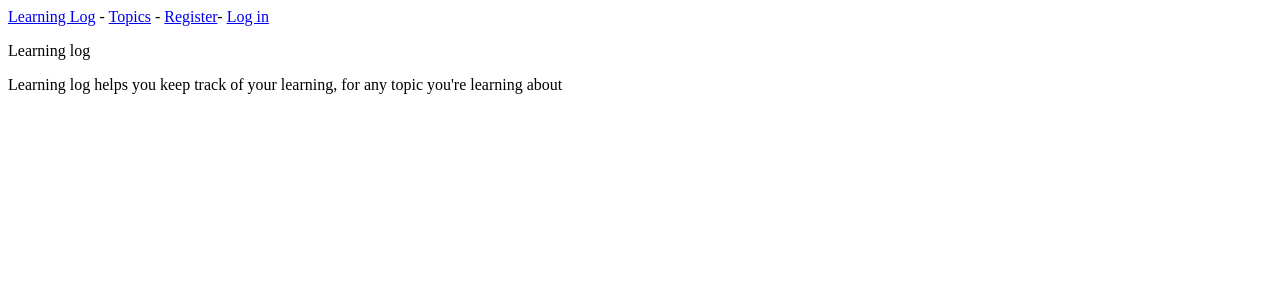
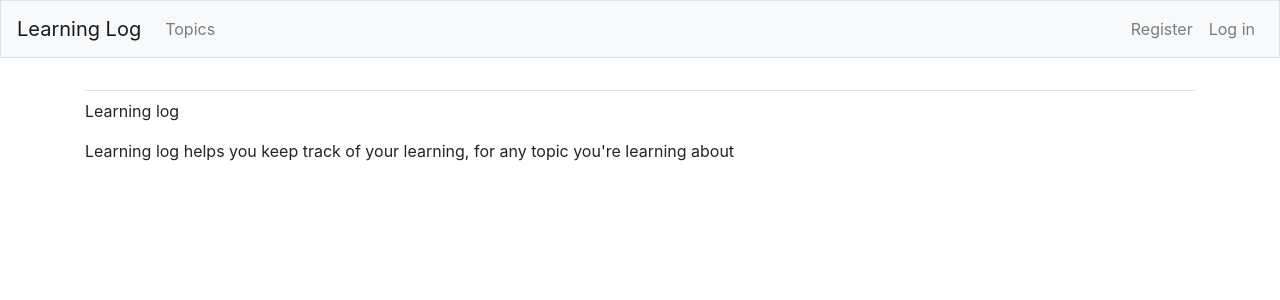
Before and after one commit to Mming-Chien/learning_log, a Django app: page / in a window 1280 px wide. Shown: the top 300 px of the page. Run offline with Django 4.2, Linux system fonts and the light colour scheme; some libraries are stand-ins or nearby versions.

Commit message:
apply boostrap4, modify index, add navbar
intall and apply boostrap4, modify base and add a navigation bar to base

```diff
--- a/learning_log/settings.py
+++ b/learning_log/settings.py
@@ -34,6 +34,9 @@ INSTALLED_APPS = [
     # My apps
     "learning_logs",
     "users",
+
+    # Third party apps
+    'bootstrap4',
 
     # Default django apps.
     'django.contrib.admin',
--- a/learning_logs/templates/learning_logs/base.html
+++ b/learning_logs/templates/learning_logs/base.html
@@ -1,14 +1,61 @@
-<p>
-	<a href="{% url 'learning_logs:index' %}">Learning Log</a> -
-	<a href="{% url 'learning_logs:topics' %}">Topics</a> -
-	{% if user.is_authenticated %}
-		Hello,{{ user.username }}.
-		<a href="{% url 'users:logout' %}">Log out</a>
-	{% else %}
-		<a href="{% url 'users:register' %}">Register</a>-
-		<a href="{% url 'users:login' %}">Log in</a>
+{% load bootstrap4 %}
+<!DOCTYPE html>
+<html lang="en">
+<head>
+	<meta charset="utf-8">
+	<meta name="viewport" content="width=device-width, initial-scale=1, shrink-to-fit=no">
+	<title>Learning Log</title>
 
-	{% endif %}
-</p>
+	{% bootstrap_css %}
+	{% bootstrap_javascript jquery="full" %}
+</head>
+<body>
 
-{% block content %}{% endblock content %}
+	<nav class="navbar navbar-expand-md navbar-light bg-light mb-4 border">
+		<a class="navbar-brand" href="{% url 'learning_logs:index' %}">Learning Log</a>
+		<button class="navbar-toggler" type="button" data-toggle="collapse" data-target="#navbarCollapse" aria-controls="navbarCollapse" aria-expanded="false" aria-lable="Toggle navigation">
+			<span class="navbar-toggler-icon"></span>
+		</button>
+
+		<div class="collapse navbar-collapse" id= "navbarCollapse">
+			<ul class="navbar-nav mr-auto">
+				<li class="nav-item">
+					<a class="nav-link" href="{% url 'learning_logs:topics' %}">Topics</a>
+				</li>
+			</ul>
+
+			<ul class="navbar-nav ml-auto">
+				{% if user.is_authenticated %}
+					<li class="nav-item">
+						<span class="navbar-text">Hello, {{ user.username }}</span>
+					</li>
+					<li>
+						<a class="nav-link" href="{% url 'users:logout' %}">Log out</a>
+					</li>
+				{% else %}
+					<li class="nav-item">
+						<a class="nav-link" href="{%  url 'users:register' %}">Register</a>
+					</li>
+					<li class="nav-item">
+						<a class="nav-link" href="{% url 'users:login' %}">Log in</a>
+					</li>
+				{% endif %}
+
+			</ul>
+
+		</div>
+
+	</nav>
+
+	<main role="main" class="container">
+		<div class="pb-2 mb-2 border-bottom">
+			{% block page_header %}{% endblock page_header %}
+		</div>
+
+		<div>
+			{% block content %}{% endblock content %}
+		</div>
+	</main>
+
+</body>
+</html>
```
Also changed, not shown: db.sqlite3.
